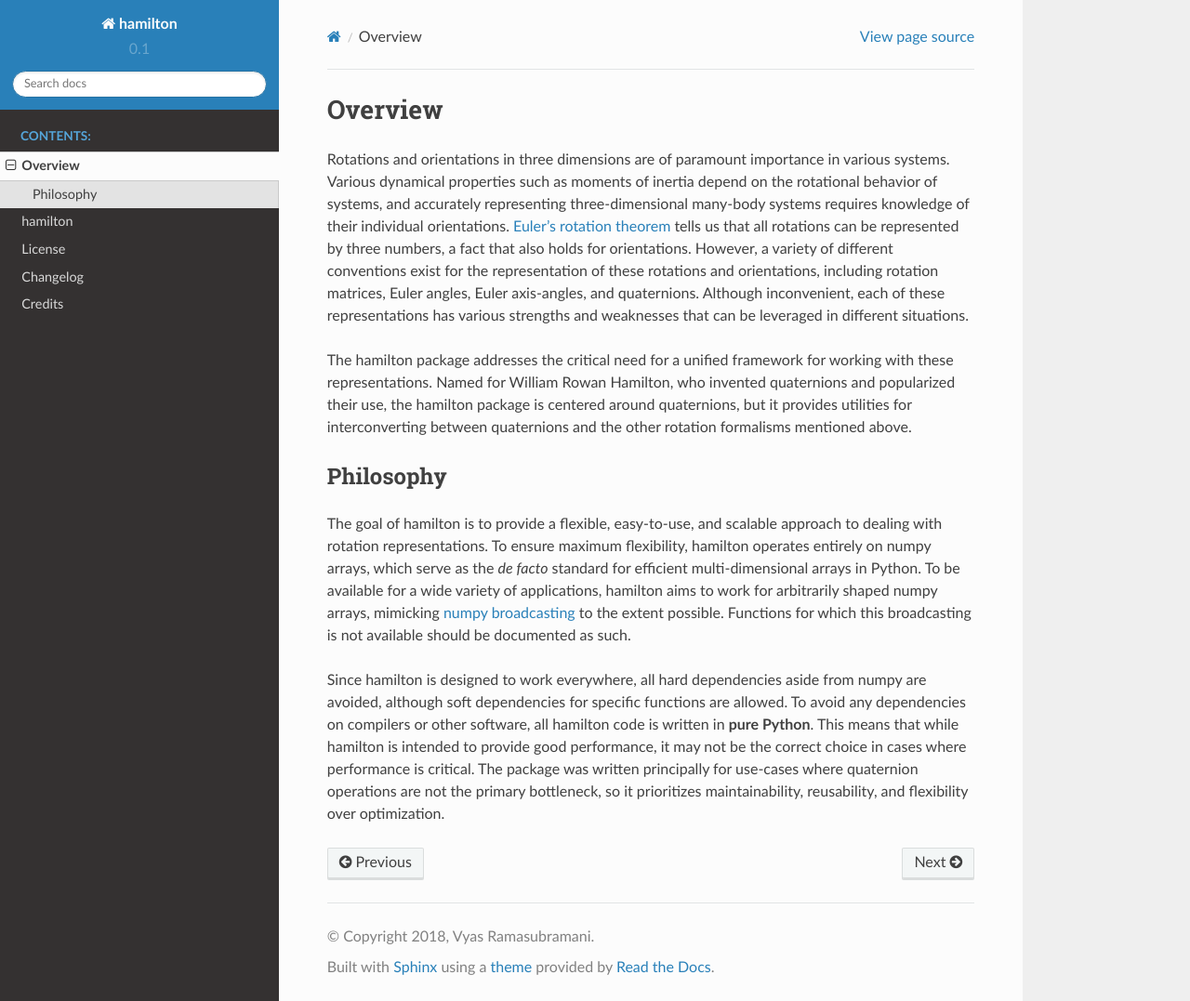
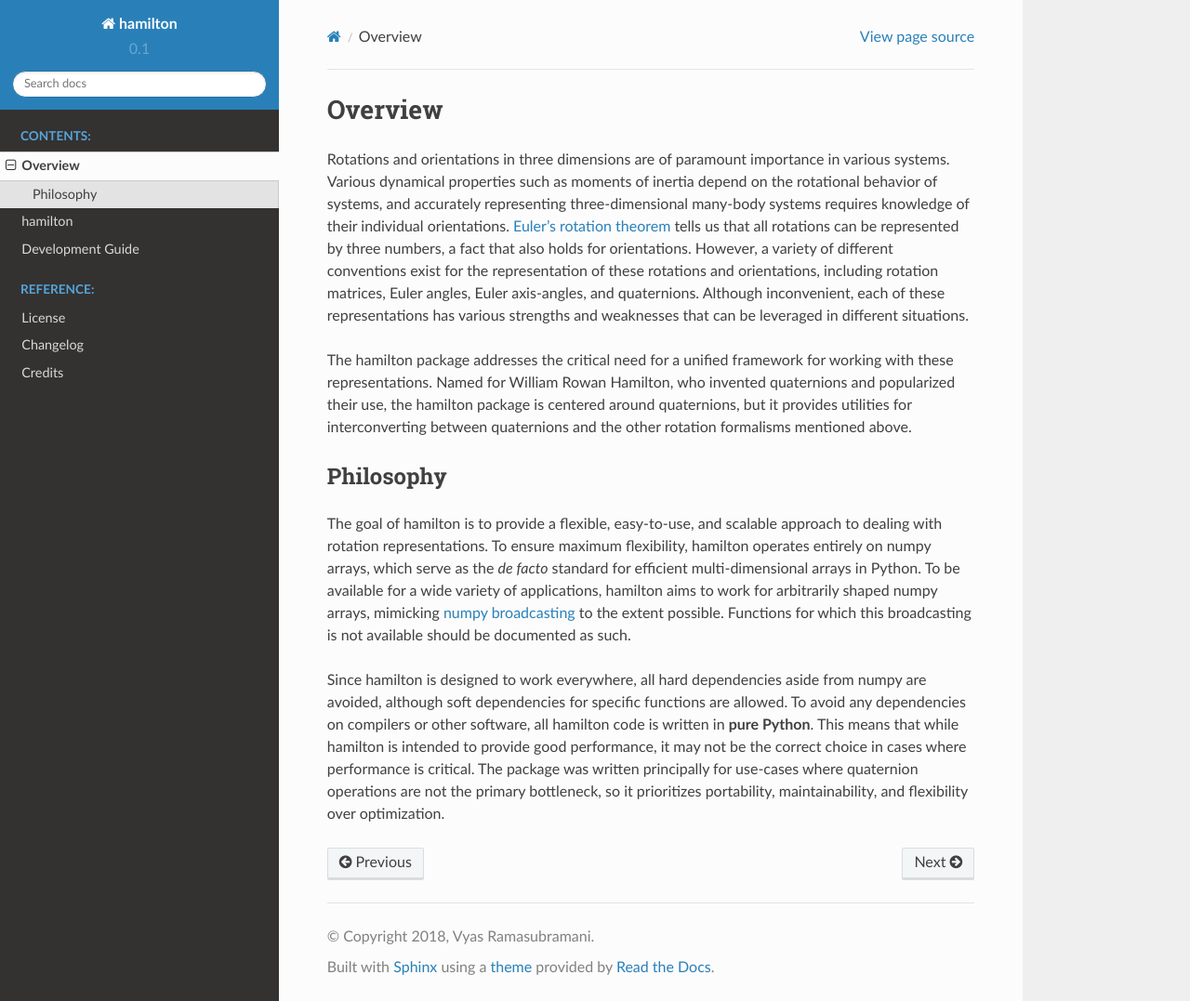
Before and after one commit to glotzerlab/rowan, a Sphinx documentation site: the page built from doc/overview.rst, in a window 1280 px wide and 1077 px high. Shown: the whole window at 93% size. Built offline with Sphinx 7.4.7 and the Read the Docs theme 2.0.0, drawn with Linux system fonts in a browser that asks for light colours.

Commit message:
Add development guide

```diff
--- a/doc/index.rst
+++ b/doc/index.rst
@@ -20,6 +20,12 @@ Once installed, the package can be installed using setuptools::
 
     overview
     package-hamilton
+    development
+
+.. toctree::
+    :maxdepth: 1
+    :caption: Reference:
+
     license
     changelog
     credits
--- a/doc/overview.rst
+++ b/doc/overview.rst
@@ -1,3 +1,4 @@
+========
 Overview
 ========
 
@@ -12,7 +13,7 @@ Named for William Rowan Hamilton, who invented quaternions and popularized their
 
 
 Philosophy
-----------
+==========
 
 The goal of hamilton is to provide a flexible, easy-to-use, and scalable approach to dealing with rotation representations.
 To ensure maximum flexibility, hamilton operates entirely on numpy arrays, which serve as the *de facto* standard for efficient multi-dimensional arrays in Python.
@@ -22,4 +23,4 @@ Functions for which this broadcasting is not available should be documented as s
 Since hamilton is designed to work everywhere, all hard dependencies aside from numpy are avoided, although soft dependencies for specific functions are allowed.
 To avoid any dependencies on compilers or other software, all hamilton code is written in **pure Python**.
 This means that while hamilton is intended to provide good performance, it may not be the correct choice in cases where performance is critical.
-The package was written principally for use-cases where quaternion operations are not the primary bottleneck, so it prioritizes maintainability, reusability, and flexibility over optimization.
+The package was written principally for use-cases where quaternion operations are not the primary bottleneck, so it prioritizes portability, maintainability, and flexibility over optimization.
```
Also changed, not shown: doc/development.rst (added, +74 -0 lines).
